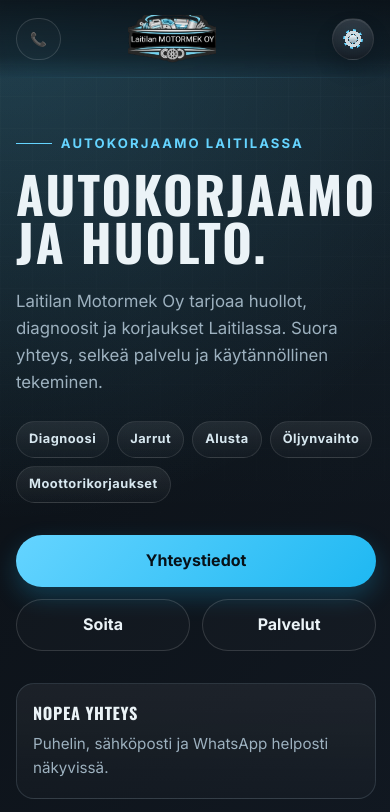
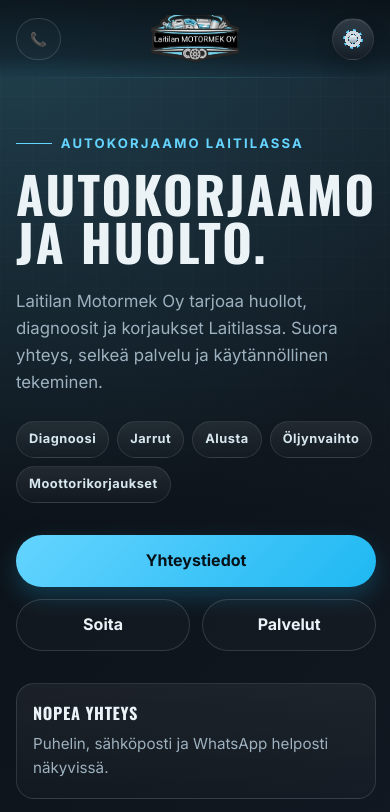
Before and after one commit to fedytuta34-byte/motormek, a plain HTML site: page index.html in a window 390 px wide. Shown: the top 812 px of the page. Drawn offline with nearby package versions, Linux system fonts and the light colour scheme.

Commit message:
Adjust grid template columns for mobile navigation

```diff
--- a/styles.css
+++ b/styles.css
@@ -827,7 +827,7 @@
 
 @media (max-width: 760px) {
   .nav {
-    grid-template-columns: minmax(92px, 1fr) auto minmax(148px, 1fr);
+    grid-template-columns: minmax(0, 1fr) auto minmax(0, 1fr);
     min-height: 74px;
     gap: 0.6rem;
     padding: 0.7rem 0;
```
